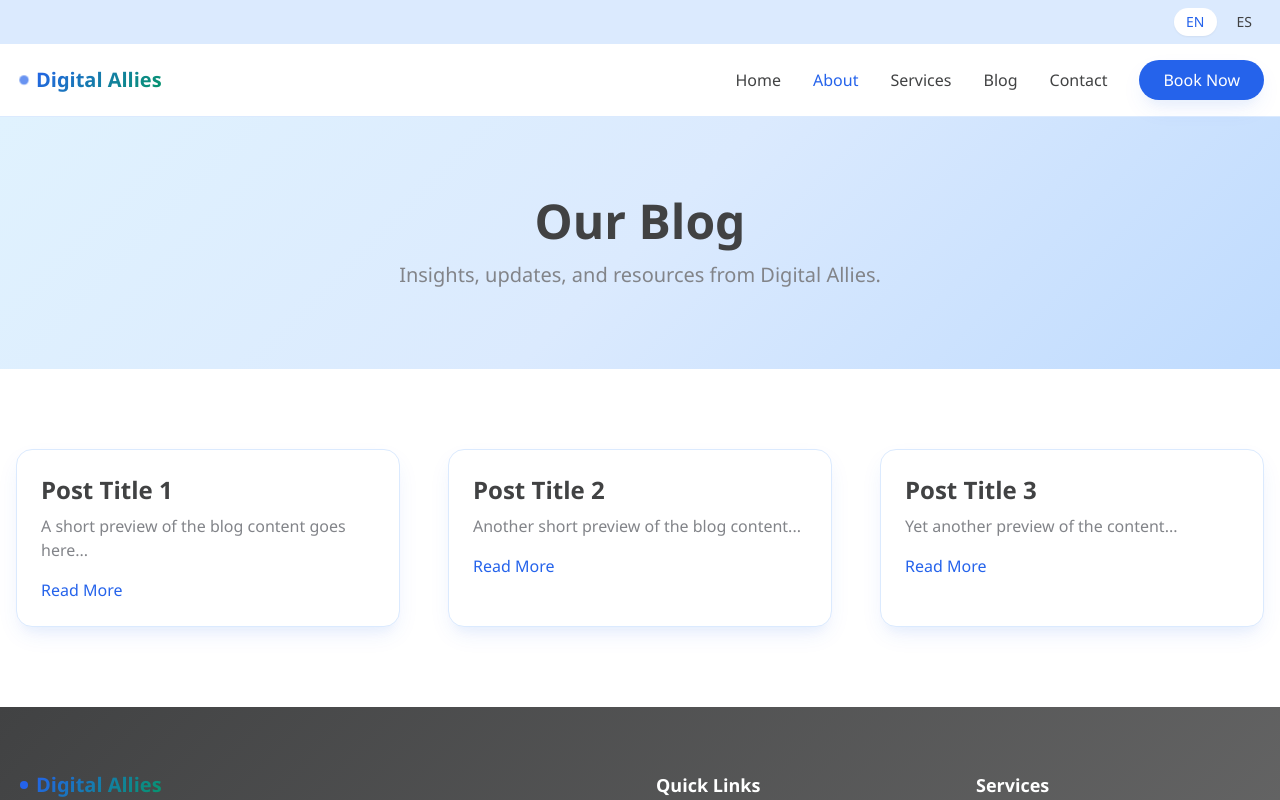
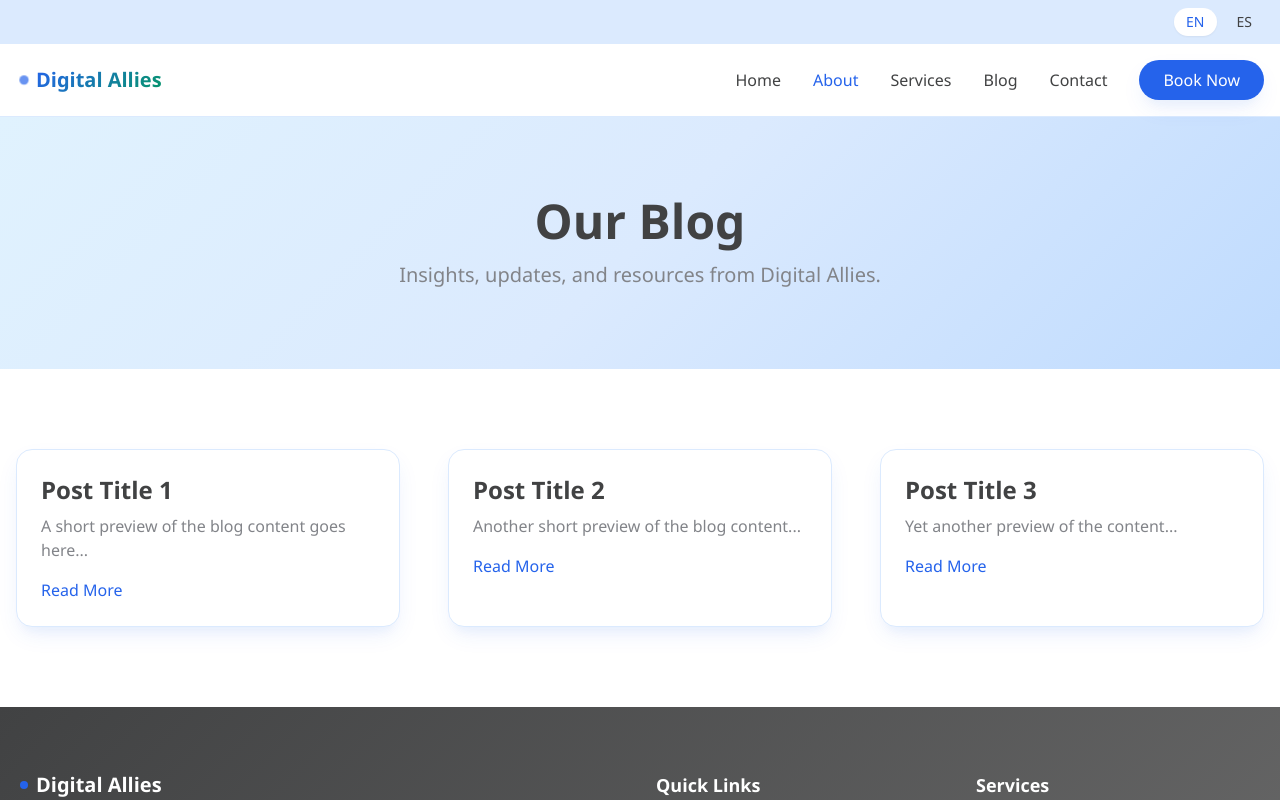
Before and after one commit to cassellac/DigitalAllies_, a plain HTML site: page blog.html in a window 1280 px wide. Shown: the top 800 px of the page. Drawn offline with nearby package versions, Linux system fonts and the light colour scheme.

Commit message:
Change text color of 'Digital Allies' to white

```diff
--- a/blog.html
+++ b/blog.html
@@ -111,7 +111,7 @@
                         <div class="relative w-4 h-4 flex items-center justify-center">
                             <div class="w-2 h-2 bg-primary-blue rounded-full"></div>
                         </div>
-                        <span class="text-xl font-bold text-gradient">Digital Allies</span>
+                        <span class="text-xl font-bold text-white">Digital Allies</span>
                     </div>
                     <p class="text-gray-300 mb-6 max-w-md" data-en="Creating digital solutions for the real world. We help small businesses thrive with accessible, beautiful web solutions that connect with your community." data-es="Creando soluciones digitales para el mundo real. Ayudamos a pequeñas empresas a prosperar con soluciones web accesibles y hermosas que conectan con tu comunidad.">
                         Creating digital solutions for the real world. We help small businesses thrive with accessible, beautiful web solutions that connect with your community.
```
